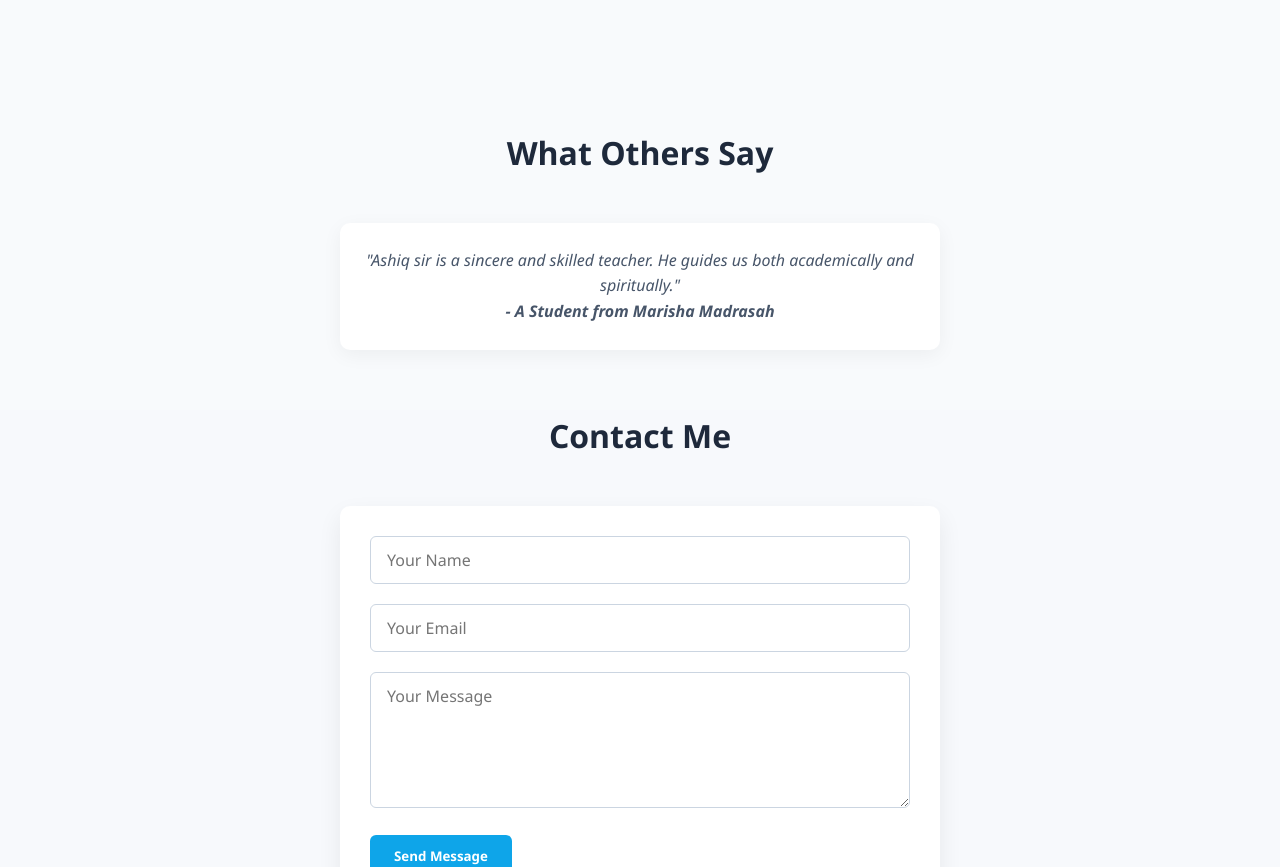
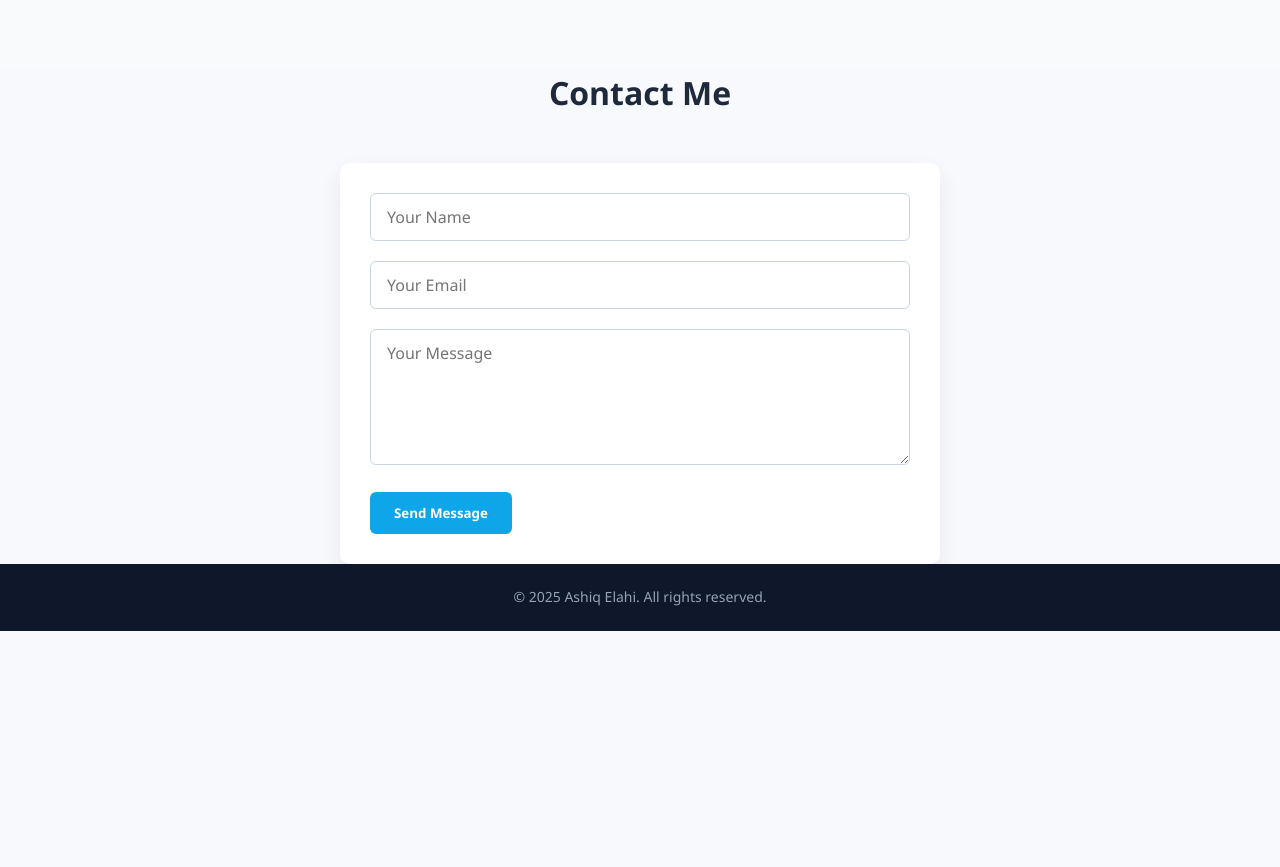
Before and after one commit to ashiqelahi110/Portfolio-Ashiq_Elahi, a plain HTML site: page index.html in a window 1280 px wide. Shown: the part 2147-3014 px from the top of the page. After the commit the page ends 2778 px from the top, so only its background shows below. Drawn offline with Linux system fonts and the light colour scheme; a web font is replaced by a local one.

Commit message:
sumthing changes

```diff
--- a/index.html
+++ b/index.html
@@ -109,15 +109,7 @@
 </section>
 
 <!-- Testimonials Section -->
-<section class="testimonials-section">
-  <div class="container">
-    <h2 class="section-title">What Others Say</h2>
-    <div class="testimonial-card">
-      <p>"Ashiq sir is a sincere and skilled teacher. He guides us both academically and spiritually."</p>
-      <strong>- A Student from Marisha Madrasah</strong>
-    </div>
-  </div>
-</section>
+
 
 
   <!-- Contact Section -->
```
